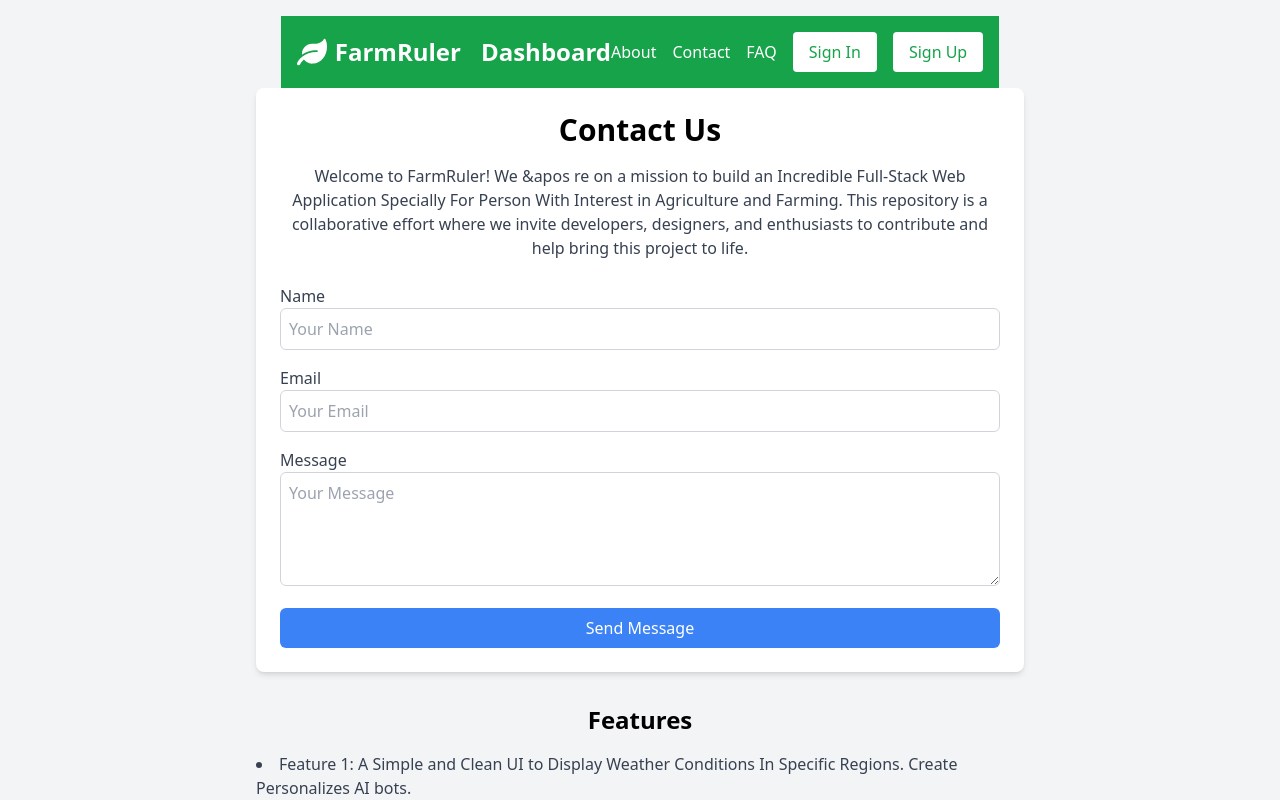
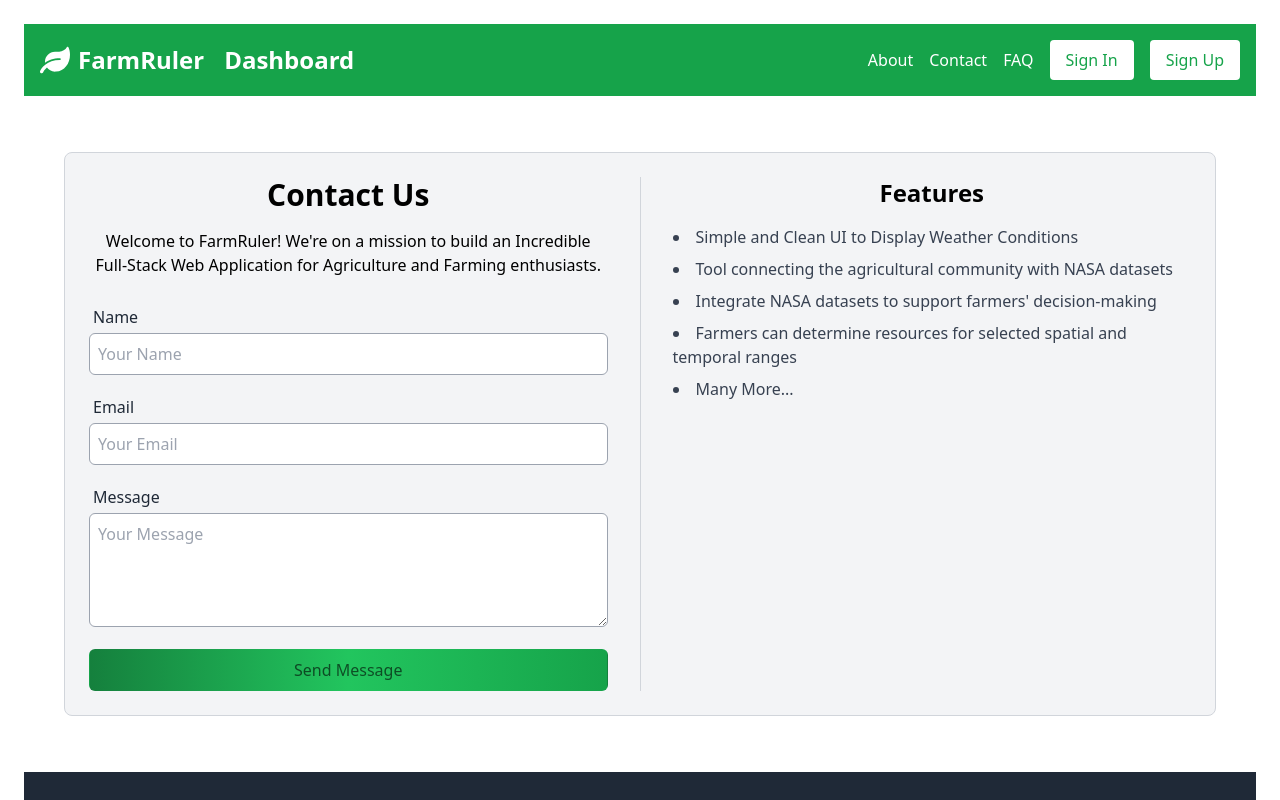
Before and after one commit to MOHAMMED-IQRAMUL/FarmRuler, a Next.js app: page /contact in a window 1280 px wide. Shown: the top 800 px of the page. Built offline with nearby package versions, Linux system fonts and the light colour scheme.

Commit message:
ContactUS UI Improvement

```diff
--- a/app/contact/page.js
+++ b/app/contact/page.js
@@ -5,41 +5,55 @@ import Footer from '../components/Footer';
 
 const ContactPage = () => {
     return (
-        <div className="min-h-screen bg-gray-100 flex flex-col items-center justify-center p-4">
-            <Navbar/>
-            <div className="bg-white shadow-md rounded-lg p-6 w-full max-w-3xl">
+        <div className="min-h-screen bg-white flex flex-col items-center justify-center p-6">
+            <div className="w-full">
+                <Navbar />
+            </div>
+
+            <div className="bg-gray-100 shadow-md-500 border border-gray-300 rounded-lg p-6 m-14 w-full max-w-6xl flex justify-between space-x-8">
+                <div className="w-1/2">
                     <h1 className="text-3xl font-bold mb-4 text-center">Contact Us</h1>
-                <p className="text-gray-700 mb-6 text-center">
-                    Welcome to FarmRuler! We &apos re on a mission to build an Incredible Full-Stack Web Application Specially For Person With Interest in Agriculture and Farming. This repository is a collaborative effort where we invite developers, designers, and enthusiasts to contribute and help bring this project to life.
+                    <p className="text-black-700 mb-6 text-center">
+                        Welcome to FarmRuler! We're on a mission to build an Incredible Full-Stack Web Application for Agriculture and Farming enthusiasts.
                     </p>
                     <form className="space-y-4">
                         <div>
-                        <label className="block text-gray-700">Name</label>
-                        <input type="text" className="w-full p-2 border border-gray-300 rounded-md" placeholder="Your Name" />
+                            <label className="block text-gray-800 p-1">Name</label>
+                            <input type="text" className="w-full p-2 border border-gray-400 rounded-md" placeholder="Your Name" />
                         </div>
                         <div>
-                        <label className="block text-gray-700">Email</label>
-                        <input type="email" className="w-full p-2 border border-gray-300 rounded-md" placeholder="Your Email" />
+                            <label className="block text-gray-800 p-1">Email</label>
+                            <input type="email" className="w-full p-2 border border-gray-400 rounded-md" placeholder="Your Email" />
                         </div>
                         <div>
-                        <label className="block text-gray-700">Message</label>
-                        <textarea className="w-full p-2 border border-gray-300 rounded-md" rows="4" placeholder="Your Message"></textarea>
+                            <label className="block text-gray-800 p-1">Message</label>
+                            <textarea className="w-full p-2 border border-gray-400 rounded-md" rows="4" placeholder="Your Message"></textarea>
                         </div>
-                    <button type="submit" className="w-full bg-blue-500 text-white p-2 rounded-md hover:bg-blue-600">Send Message</button>
+                        <button type="submit" className="w-full bg-gradient-to-r from-green-700 via-green-500 to-green-600 border border-transparent text-black text-opacity-60 p-2 rounded-md transition duration-600 ease-in-out hover:border-gray-800 hover:text-black">
+                            Send Message</button>
+
                     </form>
                 </div>
-            <div className="mt-8 w-full max-w-3xl">
+
+                <div className="border-l border-gray-300 "></div>
+
+                <div className="w-1/2">
                     <h2 className="text-2xl font-bold mb-4 text-center">Features</h2>
                     <ul className="list-disc list-inside text-gray-700 space-y-2">
-                    <li>Feature 1: A Simple and Clean UI to Display Weather Conditions In Specific Regions. Create Personalizes AI bots.</li>
-                    <li>Feature 2: Challenge is to design a tool that connects the agricultural community with NASA &apos s satellite and geospatial datasets in ways that increase data access, integration, environmental topic of concern to farmers.</li>
-                    <li>Feature 3: By integrating NASA datasets and data analyses in your tool&aposs design, you can create new solutions and prototypes that support farmers by providing improved prediction capacity, risk management, and/or decision-making processes.</li>
-                    <li>Feature 4: Farmers will likely want to determine the characteristics of Resources for selected spatial and temporal ranges. They will want to understand how the information relates to their specific situation (e.g., locale, size, and type of farm, etc.).</li>
+                        <li>Simple and Clean UI to Display Weather Conditions</li>
+                        <li>Tool connecting the agricultural community with NASA datasets</li>
+                        <li>Integrate NASA datasets to support farmers' decision-making</li>
+                        <li>Farmers can determine resources for selected spatial and temporal ranges</li>
                         <li>Many More...</li>
                     </ul>
                 </div>
-            <Footer/>
             </div>
+
+            <div className="w-full">
+                <Footer />
+            </div>
+        </div >
+
     );
 };
 
```
Lines whose indentation alone changed are shown as unchanged.
